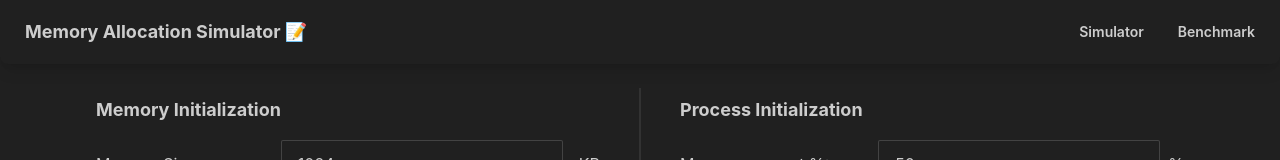
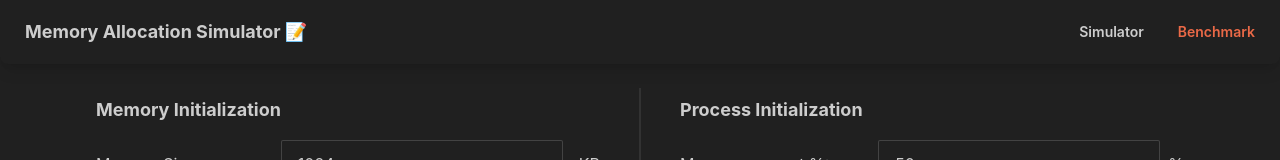
Before and after one commit to mikumino/memory-allocation-simulator, a React (Vite) app in the folder ui/: page /benchmark in a window 1280 px wide. Shown: the top 160 px of the page. Built offline with nearby package versions, Linux system fonts and the light colour scheme.

Commit message:
highlight navbar element of current page

```diff
--- a/ui/src/components/Navbar.jsx
+++ b/ui/src/components/Navbar.jsx
@@ -1,14 +1,16 @@
-import { Link } from "react-router-dom";
+import { Link, useLocation } from "react-router-dom";
 
 const Navbar = () => {
+    let pathname = useLocation().pathname;
+    console.log(pathname);
     return(
         <div className="navbar shadow-lg rounded-lg">
             <div className="flex-1">
                 <Link to="/" className="btn btn-ghost text-lg font-bold">Memory Allocation Simulator 📝</Link>
             </div>
             <div className="flex-none">
-                <Link to="/" className="btn btn-ghost">Simulator</Link>
-                <Link to="benchmark" className="btn btn-ghost">Benchmark</Link>
+                <Link to="/" className={`btn btn-ghost ${pathname == '/' ? 'text-accent' : ''}`}>Simulator</Link>
+                <Link to="benchmark" className={`btn btn-ghost ${pathname == '/benchmark' ? 'text-accent' : ''}`}>Benchmark</Link>
             </div>
         </div>
     )
```
